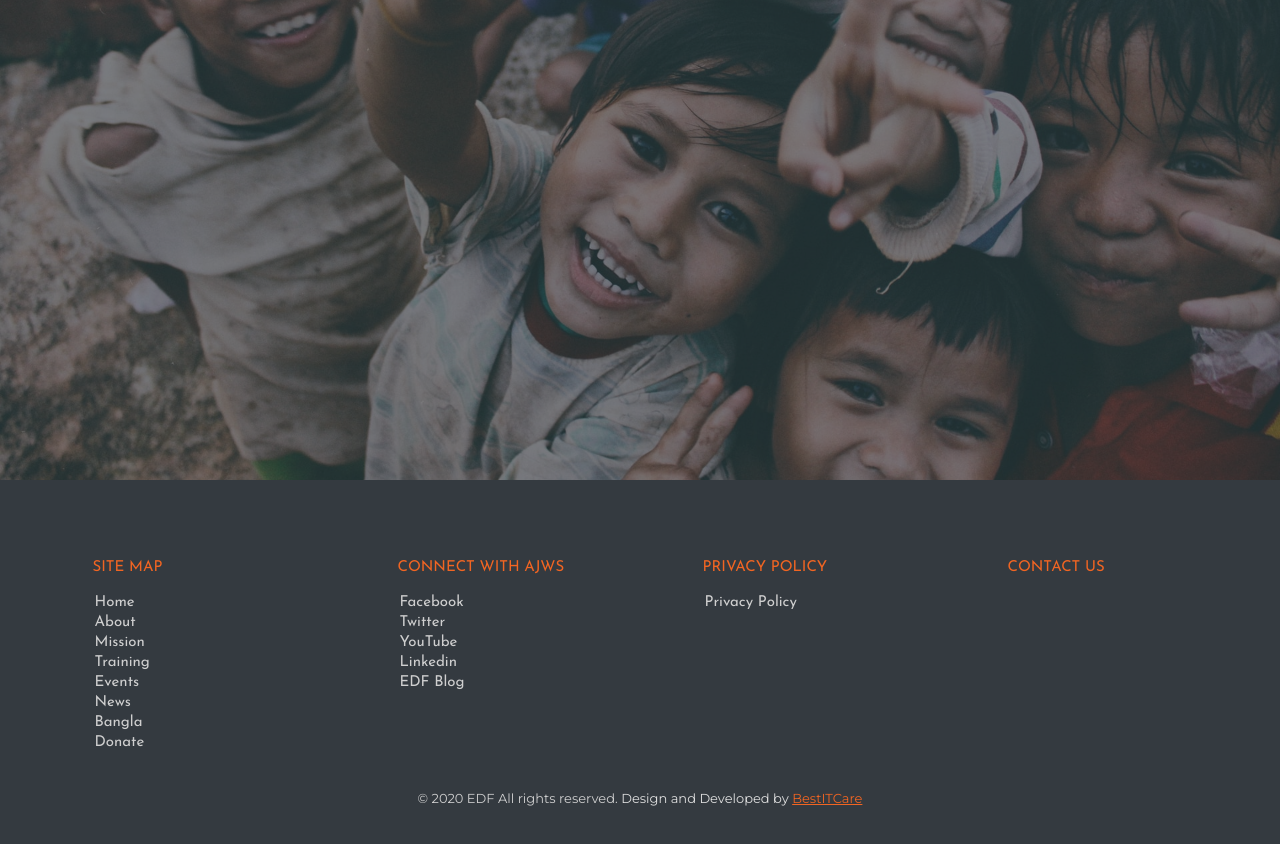
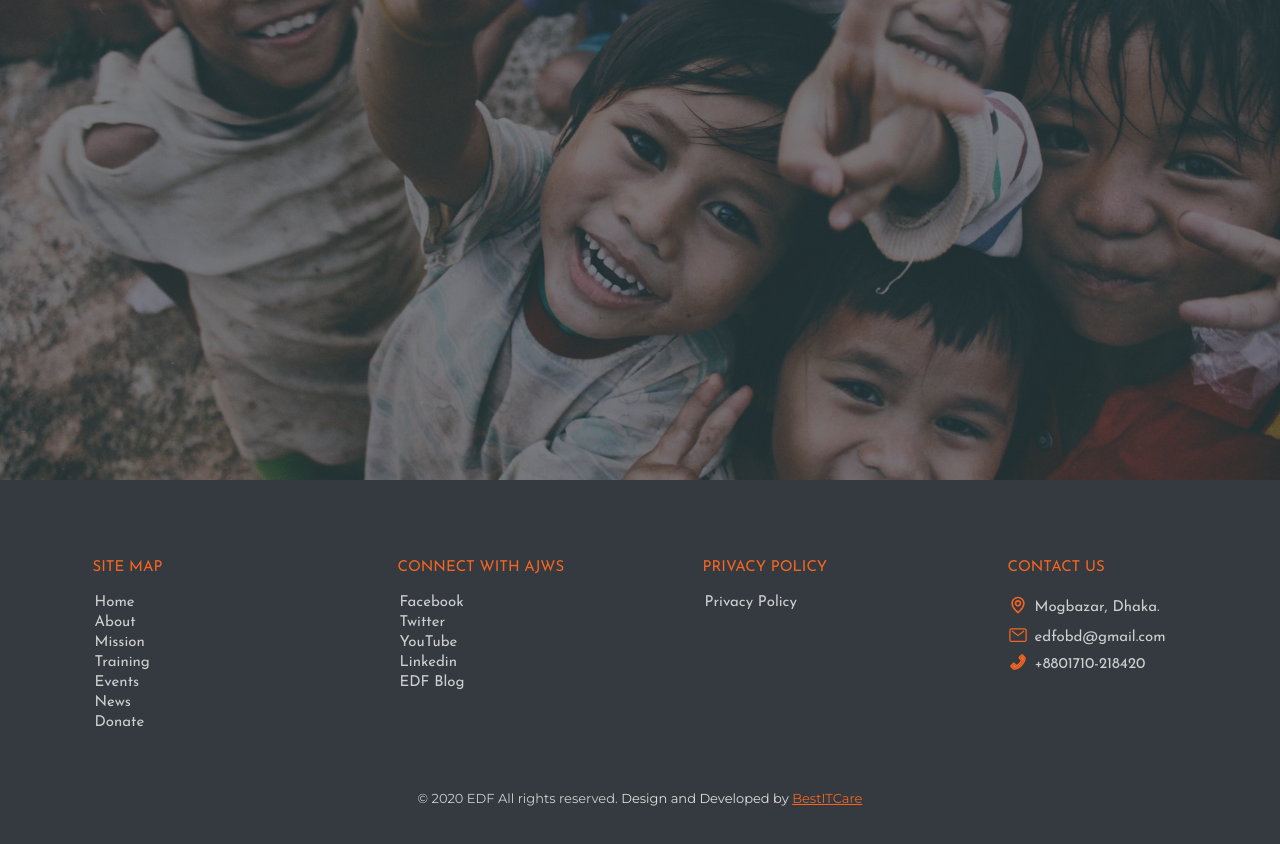
Before and after one commit to porosh2002/EDFBD, a React (Create React App) app in the folder client/: page / in a window 1280 px wide. Shown: the part 340-1184 px from the top of the page. Built offline with nearby package versions, Linux system fonts and the light colour scheme.

Commit message:
Footer Desk added

```diff
--- a/client/src/components/Footer/Footer.tsx
+++ b/client/src/components/Footer/Footer.tsx
@@ -1,37 +1,73 @@
-import {Link} from 'react-router-dom'
-import { Footer, FooterContainer, FooterContent, FooterTitle, FooterLink } from '../../Styled/Styled'
+import { Link } from "react-router-dom";
+import { IoMailOutline } from "react-icons/io5";
+import { AiTwotonePhone } from 'react-icons/ai';
+import {BiMap} from 'react-icons/bi'
+import {
+  Footer,
+  FooterContainer,
+  FooterContent,
+  FooterTitle,
+  FooterLink,
+} from "../../Styled/Styled";
 export default function FooterComponent() {
   return (
     <Footer>
       <FooterContainer>
         <FooterContent>
-                    <FooterTitle to='#'>SITE MAP</FooterTitle>
-                    <FooterLink to='#'>Home</FooterLink>
-                    <FooterLink to='#'>About</FooterLink>
-                    <FooterLink to='#'>Mission</FooterLink>
-                    <FooterLink to='#'>Training</FooterLink>
-                    <FooterLink to='#'>Events</FooterLink>
-                    <FooterLink to='#'>News</FooterLink>
-                    <FooterLink to='#'>Bangla</FooterLink>
-                    <FooterLink to='#'>Donate</FooterLink>
+          <FooterTitle to="#">SITE MAP</FooterTitle>
+          <FooterLink to="#">Home</FooterLink>
+          <FooterLink to="#">About</FooterLink>
+          <FooterLink to="#">Mission</FooterLink>
+          <FooterLink to="#">Training</FooterLink>
+          <FooterLink to="#">Events</FooterLink>
+          <FooterLink to="#">News</FooterLink>
+          <FooterLink to="#">Donate</FooterLink>
         </FooterContent>
         <FooterContent>
           <FooterTitle>CONNECT WITH AJWS</FooterTitle>
-                    <FooterLink to='#'>Facebook</FooterLink>
-                    <FooterLink to='#'>Twitter</FooterLink>
-                    <FooterLink to='#'>YouTube</FooterLink>
-                    <FooterLink to='#'>Linkedin</FooterLink>
-                    <FooterLink to='#'>EDF Blog</FooterLink>
+          <FooterLink to="#">Facebook</FooterLink>
+          <FooterLink to="#">Twitter</FooterLink>
+          <FooterLink to="#">YouTube</FooterLink>
+          <FooterLink to="#">Linkedin</FooterLink>
+          <FooterLink to="#">EDF Blog</FooterLink>
         </FooterContent>
         <FooterContent>
           <FooterTitle>PRIVACY POLICY</FooterTitle>
-                    <FooterLink to='#'>Privacy Policy</FooterLink>
+          <FooterLink to="#">Privacy Policy</FooterLink>
         </FooterContent>
         <FooterContent>
           <FooterTitle>CONTACT US</FooterTitle>
+                  <div style={{ display: "flex",marginTop:"5px"}}>
+            <div className="FooterIcon">
+              <BiMap />
+            </div>
+            <FooterLink to="#">Mogbazar, Dhaka.</FooterLink>
+          </div>
+                  <div style={{ display: "flex",marginTop:"5px"}}>
+            <div className="FooterIcon">
+              <IoMailOutline />
+            </div>
+            <FooterLink to="#">edfobd@gmail.com</FooterLink>
+          </div>
+                  <div style={{ display: "flex",marginTop:"2px"}}>
+            <div className="FooterIcon">
+              <AiTwotonePhone />
+            </div>
+            <FooterLink to="#">+8801710-218420</FooterLink>
+          </div>
         </FooterContent>
       </FooterContainer>
-        <p className='FooterCopyright'>© 2020 EDF All rights reserved. <span style={{color:"#dfdfdf"}}>Design and Developed by <span><Link style={{color:"#F26522"}} to='#'>BestITCare</Link></span></span></p>
+      <p className="FooterCopyright">
+        © 2020 EDF All rights reserved.{" "}
+        <span style={{ color: "#dfdfdf" }}>
+          Design and Developed by{" "}
+          <span>
+            <Link style={{ color: "#F26522" }} to="#">
+              BestITCare
+            </Link>
+          </span>
+        </span>
+      </p>
     </Footer>
-    )
+  );
 }
--- a/client/src/index.css
+++ b/client/src/index.css
@@ -104,6 +104,11 @@
     text-decoration: none;
     margin-top:7px;
   }
+  .FooterIcon{
+    font-size:20px;
+    margin-right: 5px;
+  color: #F26522;
+}
 }
 /* Slider */
 .Slider_Div {
```
Also changed, not shown: 1 other file (tests, documents, lock files or other folders). Lines whose indentation alone changed are shown as unchanged.
